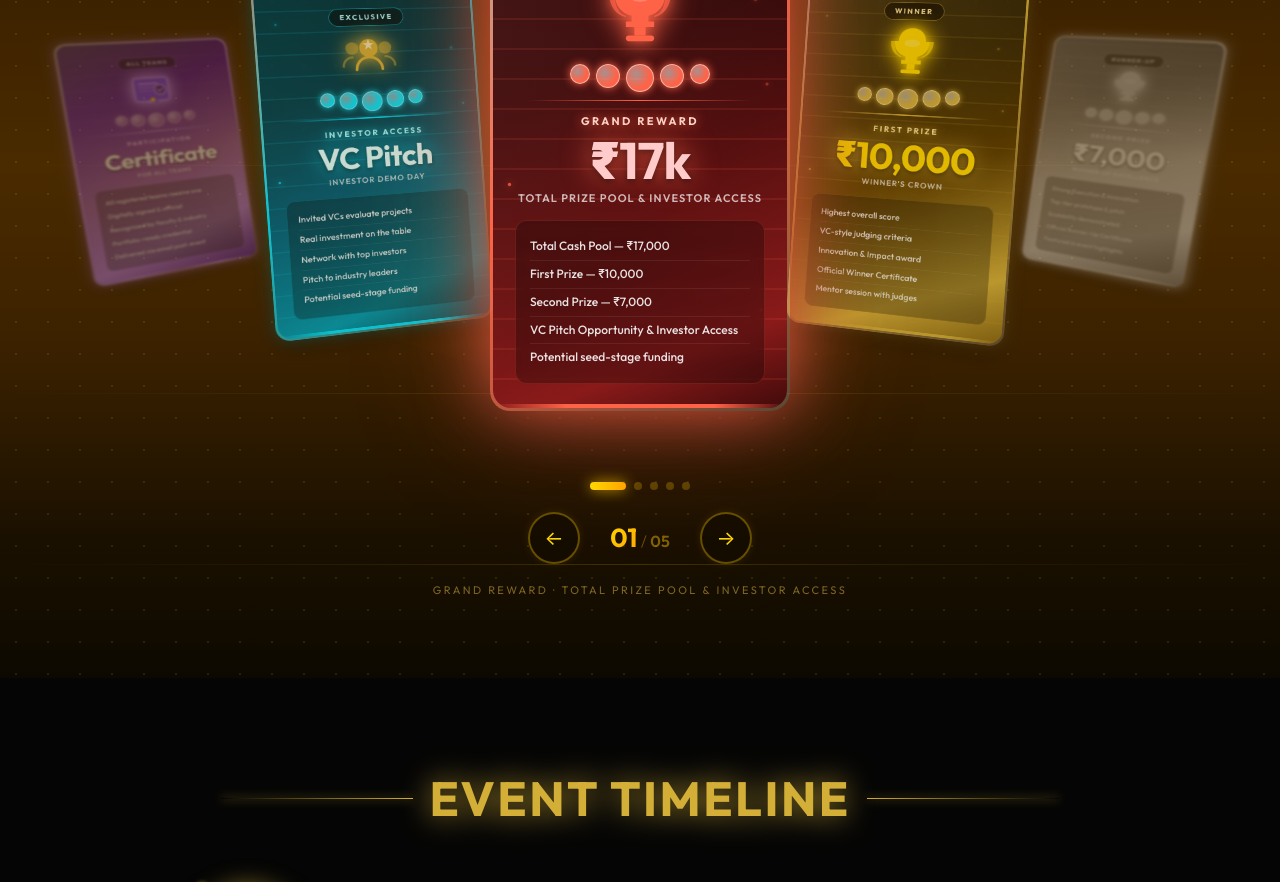
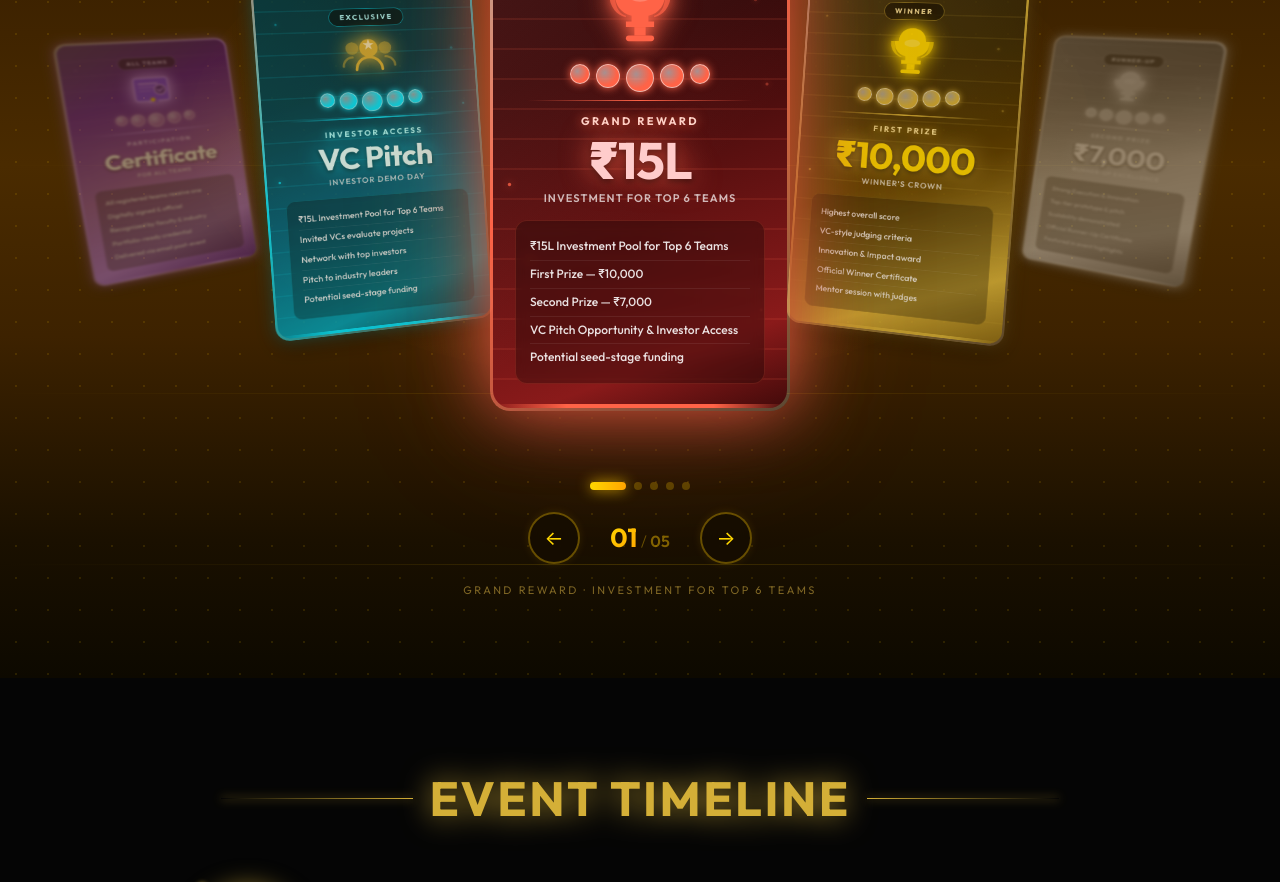
Before and after one commit to Roshinivb/genesis-hackathon, a React (Vite) app: page / in a window 1280 px wide. Shown: the part 2300-3182 px from the top of the page. Built offline with nearby package versions, Linux system fonts and the light colour scheme.

Commit message:
Update prize pool to 15L investment

```diff
--- a/src/components/PrizeSection.jsx
+++ b/src/components/PrizeSection.jsx
@@ -56,11 +56,11 @@ const prizes = [
         id: 0,
         trophyEl: <TrophyGold size={90} color="#FF6347" glowColor="rgba(255,99,71,0.8)" />,
         label: 'GRAND REWARD',
-        amount: '₹17k',
-        sub: 'Total Prize Pool & Investor Access',
+        amount: '₹15L',
+        sub: 'Investment for Top 6 Teams',
         tag: 'CHAMPION',
         perks: [
-            'Total Cash Pool — ₹17,000',
+            '₹15L Investment Pool for Top 6 Teams',
             'First Prize — ₹10,000',
             'Second Prize — ₹7,000',
             'VC Pitch Opportunity & Investor Access',
@@ -160,8 +160,8 @@ const prizes = [
         sub: 'Investor Demo Day',
         tag: 'EXCLUSIVE',
         perks: [
+            '₹15L Investment Pool for Top 6 Teams',
             'Invited VCs evaluate projects',
-            'Real investment on the table',
             'Network with top investors',
             'Pitch to industry leaders',
             'Potential seed-stage funding',
```
